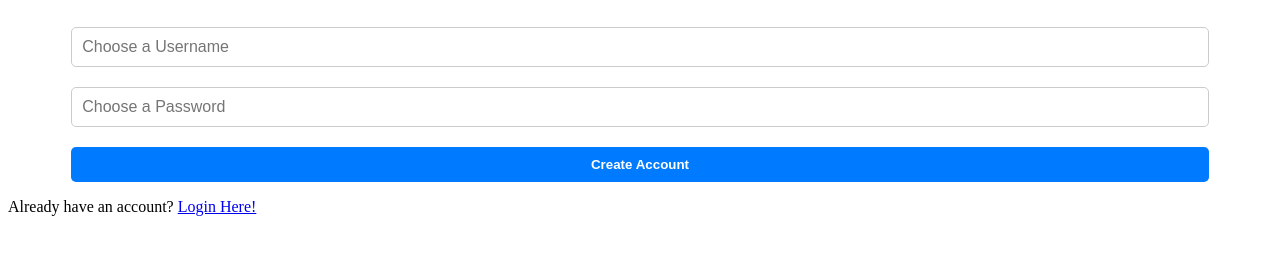
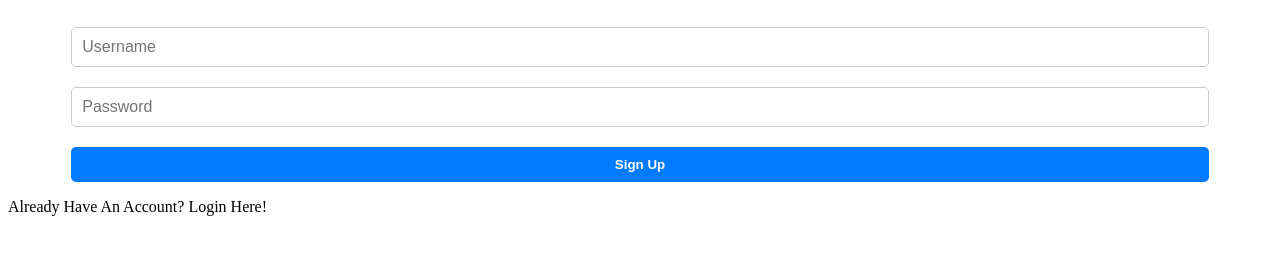
Before and after one commit to Xentacz/Testing-Login, a plain HTML site: page signup.html in a window 1280 px wide. Shown: the part 50-304 px from the top of the page. Drawn offline with Linux system fonts and the light colour scheme.

Commit message:
Update signup.html

```diff
--- a/signup.html
+++ b/signup.html
@@ -3,21 +3,20 @@
 <head>
   <meta charset="UTF-8" />
   <meta name="viewport" content="width=device-width, initial-scale=1" />
-  <title>Sign Up</title>
+  <title>Sign Up Page</title>
   <link rel="stylesheet" href="style.css" />
 </head>
 <body>
   <div class="login-container">
     <h2>Sign Up</h2>
     <form onsubmit="signupUser(event)">
-      <input type="text" id="newUsername" placeholder="Choose a Username" required />
-      <input type="password" id="newPassword" placeholder="Choose a Password" required />
-      <button type="submit">Create Account</button>
+      <input type="text" id="signup-username" placeholder="Username" required />
+      <input type="password" id="signup-password" placeholder="Password" required />
+      <button type="submit">Sign Up</button>
     </form>
-    <p id="signupMessage"></p>
-
-    <p class="signup-link">
-      Already have an account? <a href="index.html">Login Here!</a>
+    <p id="signup-message"></p>
+    <p class="signup-link" onclick="window.location.href='index.html'">
+      Already Have An Account? <span>Login Here!</span>
     </p>
   </div>
   <script src="script.js"></script>
```
